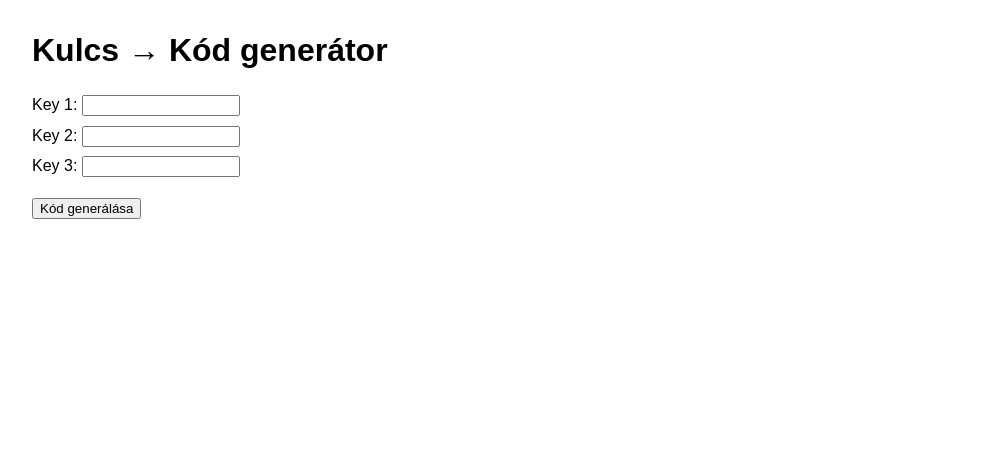
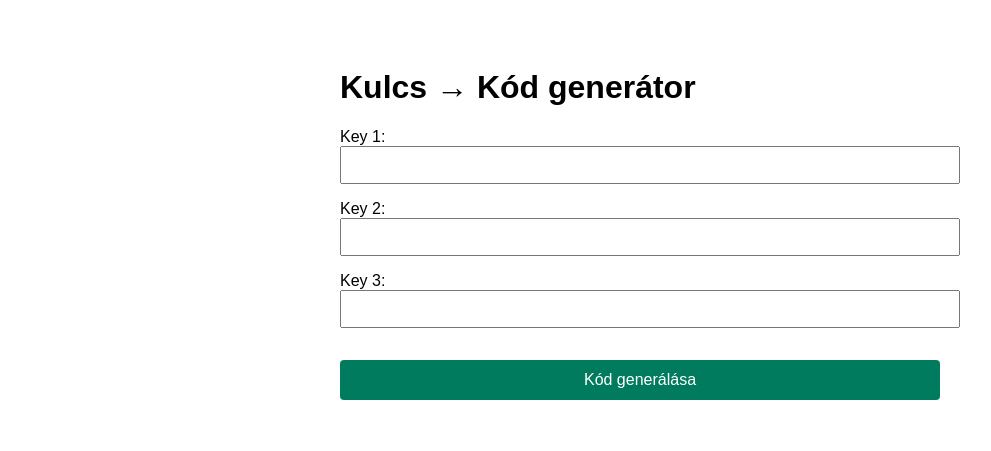
Before and after one commit to ramon94/keygen, a plain HTML site: page index.html in a window 1280 px wide. Shown: the whole page, without its empty margins (0-991 px from the left). Drawn offline with Linux system fonts and the light colour scheme.

Commit message:
Update index.html

```diff
--- a/index.html
+++ b/index.html
@@ -2,21 +2,62 @@
 <html lang="hu">
 <head>
   <meta charset="UTF-8">
+  <meta name="viewport" content="width=device-width, initial-scale=1.0">
   <title>Kulcs → Kód generátor</title>
   <style>
-    body { font-family: sans-serif; margin: 2rem; }
-    input { margin: 0.3rem 0; width: 150px; }
-    button { margin-top: 1rem; }
-    #code { margin-top: 1rem; font-weight: bold; color: green; }
+    body {
+      font-family: sans-serif;
+      margin: 2rem;
+      max-width: 600px;
+      margin-left: auto;
+      margin-right: auto;
+      padding: 1rem;
+    }
+    label {
+      display: block;
+      margin-bottom: 1rem;
+    }
+    input {
+      width: 100%;
+      padding: 0.5rem;
+      font-size: 1rem;
+    }
+    button {
+      margin-top: 1rem;
+      padding: 0.7rem 1.5rem;
+      font-size: 1rem;
+      background-color: #007b5e;
+      color: white;
+      border: none;
+      border-radius: 4px;
+      cursor: pointer;
+      width: 100%;
+    }
+    button:hover {
+      background-color: #005f47;
+    }
+    #code {
+      margin-top: 2rem;
+      font-weight: bold;
+      color: green;
+      word-break: break-word;
+      text-align: center;
+    }
   </style>
 </head>
 <body>
 
   <h1>Kulcs → Kód generátor</h1>
 
-  <label>Key 1: <input id="key1" maxlength="10"></label><br>
-  <label>Key 2: <input id="key2" maxlength="10"></label><br>
-  <label>Key 3: <input id="key3" maxlength="10"></label><br>
+  <label>Key 1:
+    <input id="key1" maxlength="10">
+  </label>
+  <label>Key 2:
+    <input id="key2" maxlength="10">
+  </label>
+  <label>Key 3:
+    <input id="key3" maxlength="10">
+  </label>
 
   <button onclick="generateCode()">Kód generálása</button>
 
```
